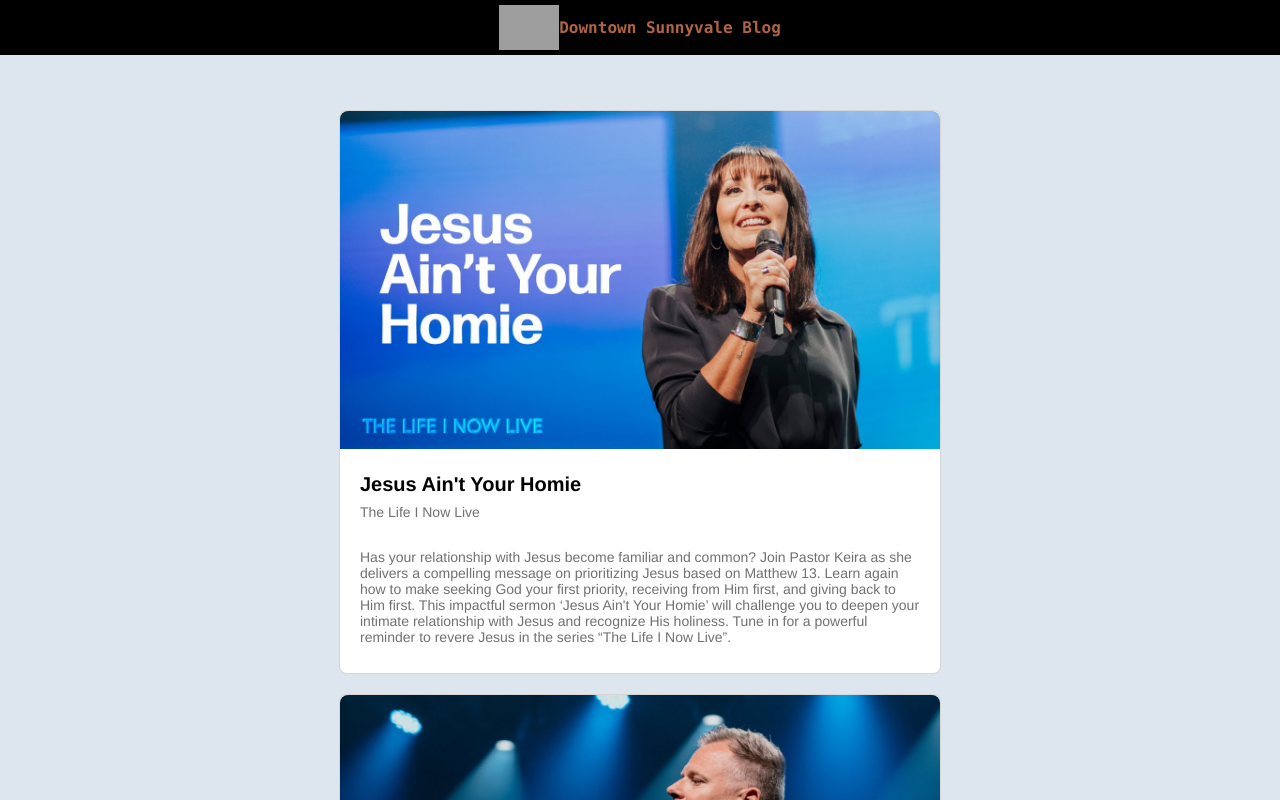
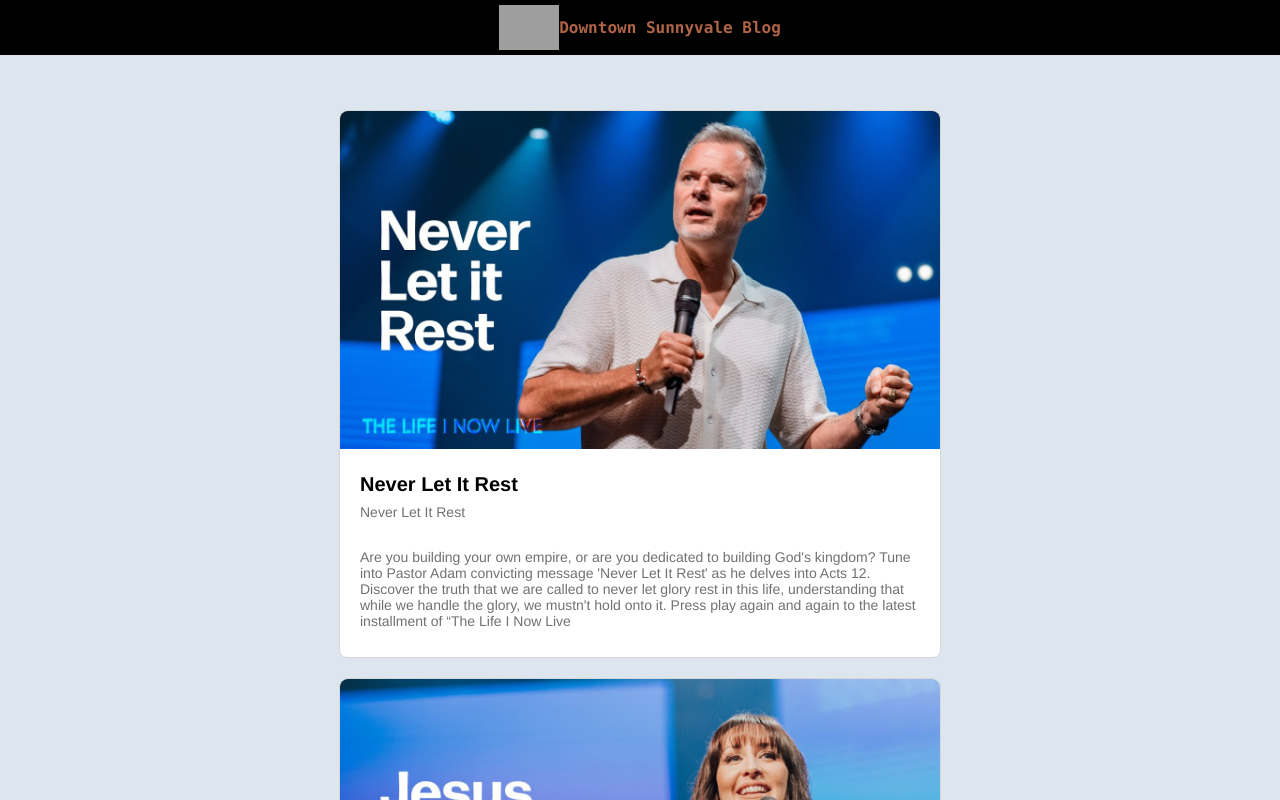
Before and after one commit to alejandrochang/viveblogmtv, a React (Create React App) app: page / in a window 1280 px wide. Shown: the top 800 px of the page. Built offline with nearby package versions, Linux system fonts and the light colour scheme; grey boxes are pictures that could not be loaded.

Commit message:
feat(vb): never let it rest

```diff
--- a/src/data/postData.ts
+++ b/src/data/postData.ts
@@ -12,8 +12,32 @@ import WorthIt from "../assets/worthit.jpg";
 import ReverenceRevealing from "../assets/reverencerevealing.jpg";
 import GetAGrip from "../assets/getagrip.jpg";
 import JesusAintYourHomie from "../assets/jesusaintyourhomie.jpg";
+import NeverLetItRest from "../assets/neverletitrest.jpg";
 
 const PostData = [
+  {
+    id: "never-let-it-rest",
+    title: "Never Let It Rest",
+    content: "Are you building your own empire, or are you dedicated to building God's kingdom? Tune into Pastor Adam convicting message 'Never Let It Rest' as he delves into Acts 12. Discover the truth that we are called to never let glory rest in this life, understanding that while we handle the glory, we mustn't hold onto it. Press play again and again to the latest installment of “The Life I Now Live",
+    date: "2024-04-28",
+    src: "https://www.youtube.com/embed/jMPP8RH3-MQ?si=RSVpmb6GZY8D5y2O",
+    coverImg: NeverLetItRest,
+    series: "Never Let It Rest",
+    scriptures: [
+      "Acts 12:20-24",
+    ],
+    notes: [
+      "In this series Pastor Adam goes deep into the book of Acts. In Acts 12 we see the story of Herod who was struck down by the Lord by accepting the peoples worship instead of directing it to the Lord.",
+      "The Word says he was instantly struck down by angel of the Lord! His death began as soon as he decided to hoard onto the glory. It is clear as day that we were made to worship the King, and not hoard onto the glory.",
+      "This happened during the time that the church was being strengthened, where people were being put into spiritual training, the church was growing, the church was being strengthened. Momentum was happening!",
+      "King Herod knew of what was happening in the church, he knew of the miracles and the wonders that were happening. He knew of the power of the Lord, but he chose to take the glory for himself. King Herod Agripa was the King of the Jews, who had relationship with Rome. This is why he was placed as King of Judea. His primary function and job was to keep peace between both the Jewish people and the Romans",
+      "A lack of reverence for God was why King Agripa was persecuting the church. We can see the beginning of Acts 12 where Herod put James to the sword and arrested Peter which is mentioned that it `pleased the Jews`. He was more in fear of pleasing men than pleasing God.",
+      "The inhabitants of Sidon and Tyre came to offer King Agripa praise (which was a common practice of the time for Kings and leaders). They were trying to make peace with the King, but the King did not give the glory to the Lord. He accepted the praise and the glory for himself.",
+      "From the information Luke gives, one might expect that Agrippa was suddenly overpowered by worms that consumed him in a matter of seconds, and one can envision his death. But Luke does not say that Herod died immediately, only that he was “struck down” immediately. According to Josephus (one of the best historians for the Jewish people during this time), Herod Agrippa I was immediately incapacitated by a severe pain his stomach; the pain lingered for five days before he died. The book of Acts tells us that the cause of death was worms (parasites, probably) directly from the hand of God.",
+      "This gives us such a clear illustration how the glory of God cannot be contained by humans. How when we don't give the glory to God, it is the beginning of our demise. Humans were not meant to hold on to glory but to direct it towards the Lord, for it is he who allows us to receive honor. We were made to worship, made to give the Lord honor and that is what we must do to live a life of fullfillment.",
+      "To summarize, are you building the Lords Kingdom? or yours? I challenge you to reflect on this notion, reflect on the glory you have been given and where you are directing it. Are you directing it to the Lord or are you holding on to it for yourself? One leads to everlasting life, while the other begins the path to decay.",
+    ],
+  },
   {
     id: "jesus-aint-your-homie",
     title: "Jesus Ain't Your Homie",
```
Also changed, not shown: src/assets/neverletitrest.jpg (added).
